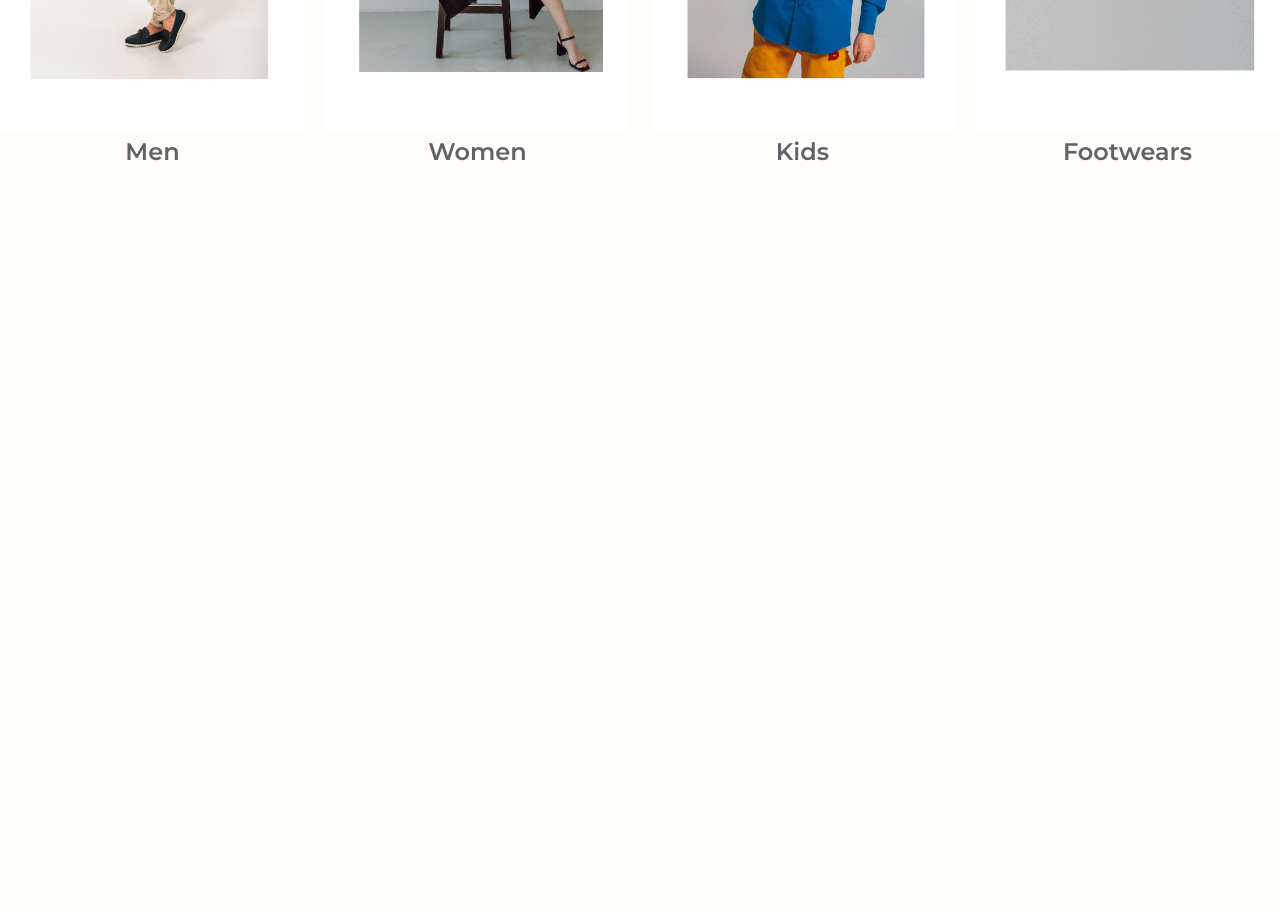
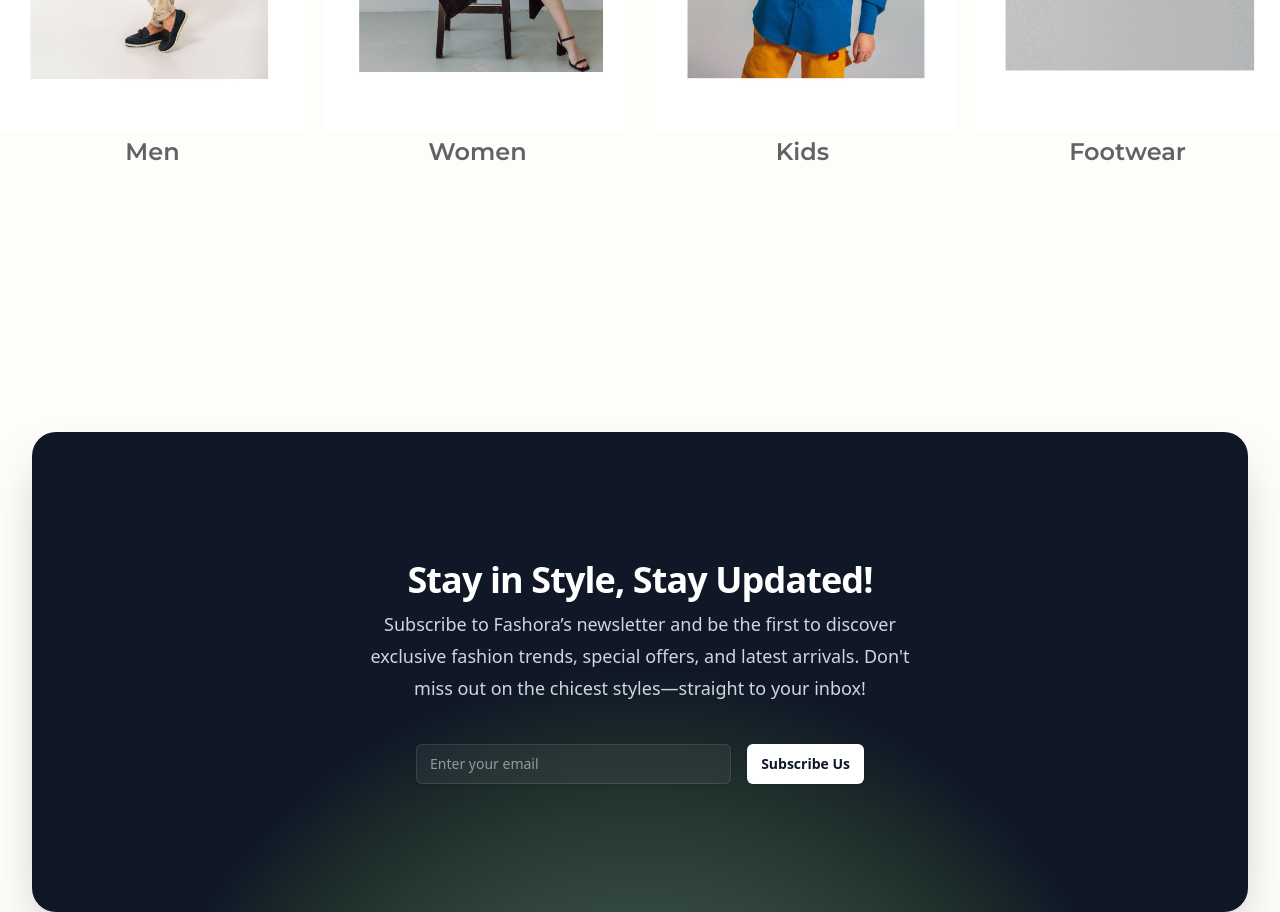
Before and after one commit to Bashitha267/fashoraFE, a React (Vite) app: page / in a window 1280 px wide. Shown: the part 2120-3032 px from the top of the page. Before the commit the page ends 2328 px from the top, so only its background shows below. Built offline with nearby package versions, Linux system fonts and the light colour scheme; a web font is replaced by a local one.

Commit message:
newsletter added

```diff
--- a/src/App.tsx
+++ b/src/App.tsx
@@ -64,7 +64,7 @@ function App() {
   const renderPage = () => {
     switch (currentPage) {
       case 'home':
-        return <Home  />;
+        return <Home navigateto={navigateTo} />;
       case 'Women':
         return <Women display_cart={display_cart} />;
       case 'Men':
@@ -80,7 +80,7 @@ function App() {
       case 'login':
         return <Signup />;
       default:
-        return <Home  />;
+        return <Home navigateto={navigateTo}  />;
     }
   };
 
--- /dev/null
+++ b/src/components/NewsLetter.tsx
@@ -0,0 +1,65 @@
+export const NewsLetter = () => {
+    return (
+
+        <div className="mt-32 md:max-w-[160vh] px-6 sm:mt-56 lg:px-8 mx-auto">
+          <div className="relative isolate overflow-hidden bg-gray-900 px-6 py-15 shadow-2xl rounded-2xl sm:rounded-3xl sm:px-24 xl:py-32">
+            <h2 className="mx-auto max-w-2xl text-center text-3xl font-bold tracking-tight text-white sm:text-4xl">
+            Stay in Style, Stay Updated!
+            </h2>
+
+            <p className="mx-auto mt-2 max-w-xl text-center text-lg leading-8 text-gray-300">
+            Subscribe to Fashora’s newsletter and be the first to discover exclusive fashion trends, special offers, and latest arrivals. Don't miss out on the chicest styles—straight to your inbox!
+            </p>
+
+            <form className="mx-auto mt-10 flex max-w-md gap-x-4">
+              <label htmlFor="email-address" className="sr-only">
+                Email address
+              </label>
+              <input
+                id="email-address"
+                name="email"
+                type="email"
+                autoComplete="email"
+                required
+                className="min-w-0 flex-auto rounded-md border-0 bg-white/5 px-3.5 py-2 text-white shadow-sm ring-1 ring-inset ring-white/10 focus:ring-2 focus:ring-inset focus:ring-white sm:text-sm sm:leading-6"
+                placeholder="Enter your email"
+              />
+              <button
+                type="submit"
+                className="flex-none rounded-md bg-white px-3.5 py-2.5 text-sm font-semibold text-gray-900 shadow-sm hover:bg-gray-100 focus-visible:outline focus-visible:outline-2 focus-visible:outline-offset-2 focus-visible:outline-white"
+              >
+                Subscribe Us
+              </button>
+            </form>
+
+            <svg
+              viewBox="0 0 1024 1024"
+              className="absolute left-1/2 top-1/2 -z-10 h-[64rem] w-[64rem] -translate-x-1/2"
+              aria-hidden="true"
+            >
+              <circle
+                cx="512"
+                cy="512"
+                r="512"
+                fill="url(#759c1415-0410-454c-8f7c-9a820de03641)"
+                fillOpacity="0.7"
+              />
+              <defs>
+                <radialGradient
+                  id="759c1415-0410-454c-8f7c-9a820de03641"
+                  cx="0"
+                  cy="0"
+                  r="1"
+                  gradientUnits="userSpaceOnUse"
+                  gradientTransform="translate(512 512) rotate(90) scale(512)"
+                >
+                  <stop stopColor="#7775D6" />
+                  <stop offset="1" stopColor="#7ED321" stopOpacity="0" />
+                </radialGradient>
+              </defs>
+            </svg>
+          </div>
+        </div>
+
+    );
+  };
--- a/src/components/ShopSection.tsx
+++ b/src/components/ShopSection.tsx
@@ -6,8 +6,13 @@ import women from "../assets/womenfinal.png";
 
 
 
+interface shopsection{
+  navigateTo:(category:string)=> void
 
-export const ShopSection = () => {
+}
+export const ShopSection:React.FC<shopsection> = (
+  {navigateTo}
+) => {
 
   const ShopSectionList = [
     {
@@ -23,7 +28,7 @@ export const ShopSection = () => {
       image: kids
     },
     {
-      name: "Footwears",
+      name: "Footwear",
       image: shoe
     }
   ];
@@ -41,7 +46,9 @@ export const ShopSection = () => {
       {/* Shop Categories Grid */}
       <div className="grid grid-cols-1 md:grid-cols-4 gap-5 pb-10 mx-auto px-4 md:px-0">
         {ShopSectionList.map((item) => (
-          <div key={item.name} className="flex flex-col items-center justify-center">
+          <div key={item.name} className="flex flex-col items-center justify-center" onClick={()=>{
+            navigateTo(item.name)
+          }}>
             <div className="relative overflow-hidden">
               <img src={item.image} className="object-contain hover:scale-105 ease-in-out transform duration-500" />
             </div>
--- a/src/pages/Home.tsx
+++ b/src/pages/Home.tsx
@@ -1,18 +1,24 @@
 import { Arrivals } from "../components/Arrivals";
 import { HomeSection } from "../components/HomeSection";
+import { NewsLetter } from "../components/NewsLetter";
 import { ShopSection } from "../components/ShopSection";
 import '../components/home.css';
 
 // Define the type for props
 
-
-export const Home = () => {
+interface home{
+  navigateto:(category:string)=>void
+}
+export const Home:React.FC<home> = ({navigateto}) => {
   return (
     <div className="w-screen md:max-w[170vh] mx-auto">
       <HomeSection />
       <Arrivals  />
       {/* <Bookinghome/> */}
-      <ShopSection />
+      <ShopSection navigateTo={
+        navigateto
+      } />
+      <NewsLetter/>
     </div>
   );
 };
```
